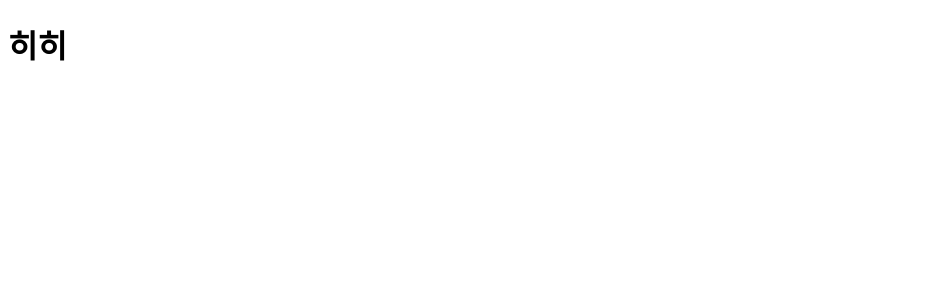
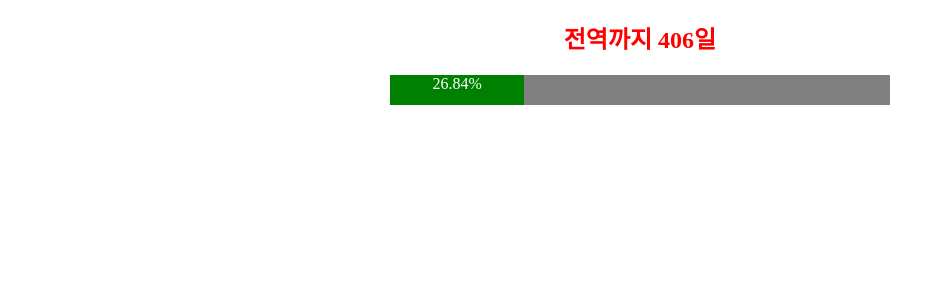
Before and after one commit to ksj64381/tomb_of_soldier_react, a React (Create React App) app: page / in a window 1280 px wide. Shown: the top 300 px of the page, without its empty margins (0-943 px from the left). Built offline with nearby package versions, Linux system fonts and the light colour scheme.

Commit message:
리액트를 설치하여 프로젝트 새로 생성 + 리액트로 박윤겸 페이지 생성

```diff
--- a/src/App.js
+++ b/src/App.js
@@ -1,10 +1,70 @@
+import React from 'react';
+
+const date1 = new Date()
+const date2 = new Date('2023-06-25')
+const date3 = new Date('2021-12-17')
+
+const date_diff1 = Math.floor(
+  Math.abs((date1.getTime() - date2.getTime()) / (1000 * 3600 * 24))
+)
+const date_diff2 = Math.floor(
+  Math.abs((date3.getTime() - date2.getTime()) / (1000 * 3600 * 24))
+)
+
+const Park = React.createElement(
+  'h1',
+  { style: { color: 'red' } },
+  '전역까지' + date_diff1 + '일'
+)
+
+//남은 날짜를 기준으로 현재까지 복무를 몇% 마쳤는지 백분율로 환산
+let wid = 100 - (date_diff1 / date_diff2) * 100
+wid = Math.floor(wid * 100) / 100
+
+//환산한 값을 사이트에 진행도 바로 표시
+const elem = document.getElementById('box')
+
+let stl = {
+  width: wid + '%',
+  backgroundColor: 'green',
+  height: '30px',
+  color: 'white',
+  textAlign: 'center',
+}
+
+let stl_p = {
+  width: '500px',
+  backgroundColor: 'gray',
+  height: '30px',
+  align: 'left',
+}
+
+let stl_h = {
+  color: 'red',
+  font: 'bold',
+}
+
+function B() {
+  return <div style={stl}>{wid + '%'}</div>
+}
+
+function Progress() {
+  return (
+    <div style={stl_p} align={'left'}>
+      {' '}
+      <B />{' '}
+    </div>
+  )
+}
 
 function App() {
   return (
-    <div>
-      <h1> 히히</h1>
-    </div>
-  );
+    <center>
+      <image src='img/RIP_Z.png'/>
+      <h2 style={stl_h}> 전역까지 {date_diff1}일</h2>
+      <Progress />
+    </center>
+  )
 }
 
-export default App;
+export default App
```
